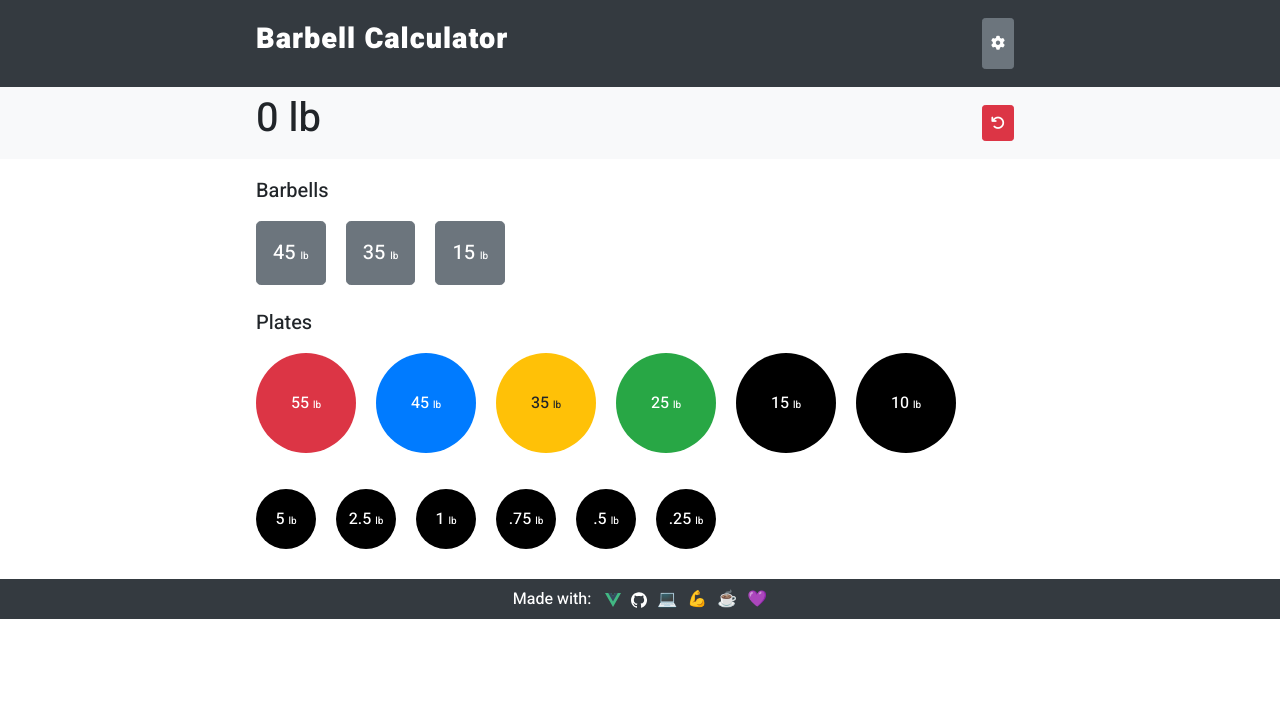
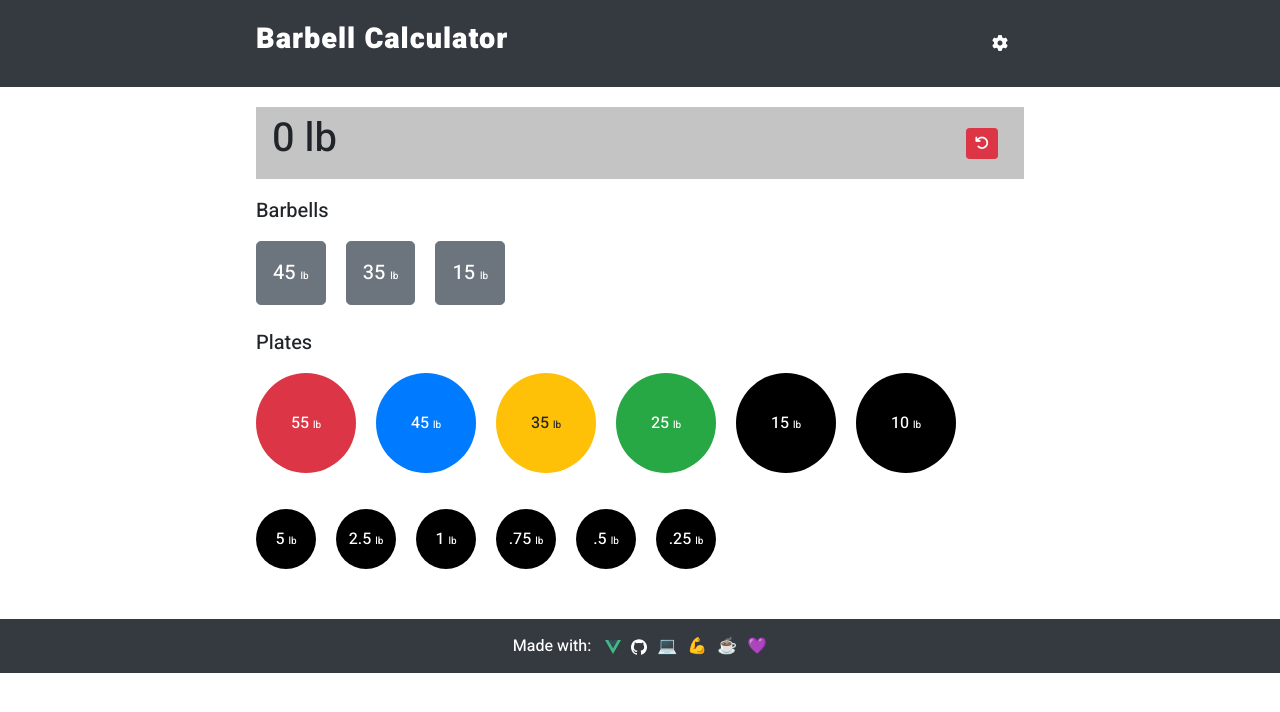
Before and after one commit to nikibrown/vue-barbell-calculator, a Vue app: page / in a window 1280 px wide. Shown: the top 712 px of the page. Built offline with nearby package versions, Linux system fonts and the light colour scheme.

Commit message:
move total weight out of header

```diff
--- a/src/App.vue
+++ b/src/App.vue
@@ -26,13 +26,20 @@
                     <h1 class="navbar-brand">
                         <span class="navbar-brand">{{ appTitle }}</span>
                     </h1>
-                     <button @click="toggleSettings" class="btn btn-secondary btn-sm">
+                     <button
+                        @click="toggleSettings"
+                        class="tn btn-link"
+                        type="button"
+                    >
                         <i class="fas fa-cog"></i>
                     </button>
                 </div>
             </nav>
-            <nav class="navbar navbar-light bg-light navbar-main">
+        </header>
+        <main>
+            <div class="total-weight">
                 <div class="app-container justify-content-between">
+                    <nav class="navbar navbar-light navbar-main">
                         <h1 class="">
                             {{ totalWeight }}
                             <span v-if="pounds">lb</span>
@@ -42,10 +49,9 @@
                         <button @click="resetTotalWeight" class="btn btn-secondary btn-danger btn-sm">
                             <i class="fas fa-undo"></i>
                         </button>
+                    </nav>
                 </div>
-            </nav>
-        </header>
-        <main>
+            </div>
             <div class="app-container">
                <h5>{{barbellHeadline}}</h5>
                 <div class="form-group">
@@ -517,6 +523,14 @@ main {
     margin: 20px 0;
 }
 
+.total-weight {
+    margin: 20px 0;
+}
+
+.total-weight .navbar {
+    background-color: #C4C4C4;
+}
+
 .btn {
     position: relative;
 }
@@ -551,5 +565,23 @@ main {
     height: 19px;
 }
 
+.btn-link {
+    background: none;
+    border: none;
+    color: #fff;
+}
 
+.btn-link:hover,
+.btn-link:focus {
+    color: rgba(255,255,255,.8);
+    outline: none;
+}
+
+footer {
+    margin-top: 40px;
+}
+
+footer .navbar {
+    padding: 15px;
+}
 </style>
```
Lines whose indentation alone changed are shown as unchanged.
